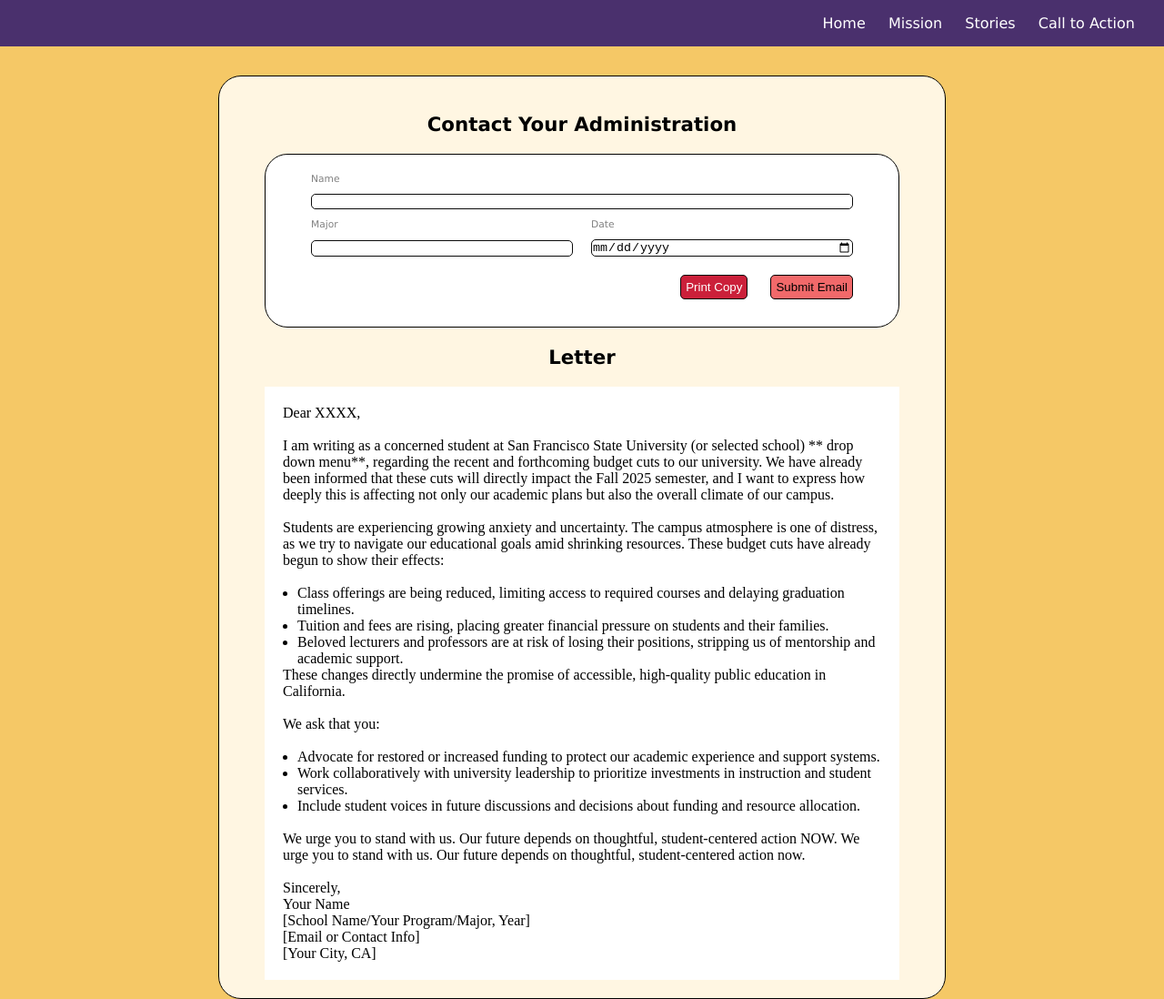
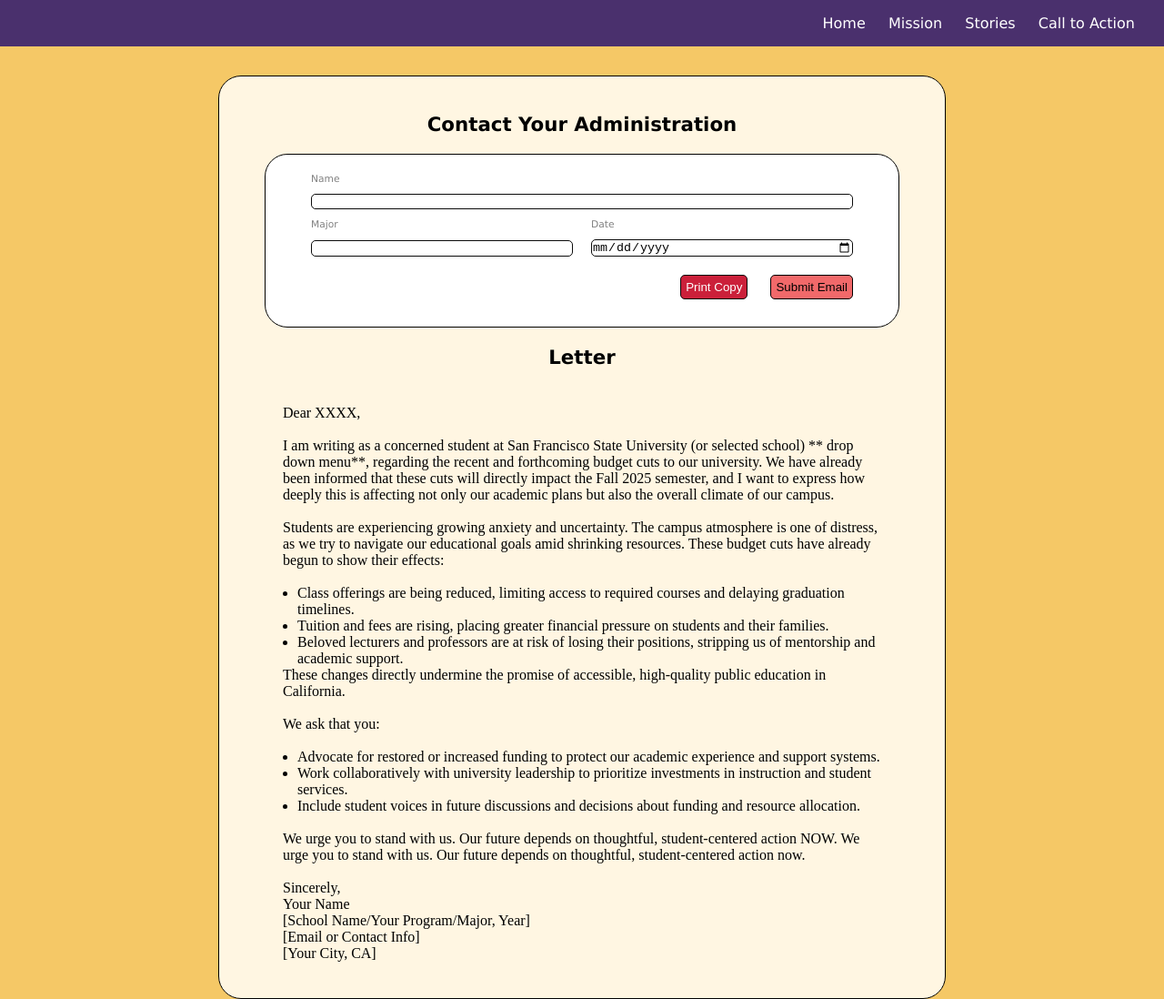
Before and after one commit to Destineytr/call_to_action, a plain HTML site: page index.html in a window 1280 px wide. Shown: the top 1098 px of the page at 91% size. Drawn offline with Linux system fonts and the light colour scheme.

Commit message:
Update style.css

```diff
--- a/style.css
+++ b/style.css
@@ -117,7 +117,7 @@ nav {
     padding: 20px 40px;
 }
 .letter {
-    background-color: white;
+    background-color: #fff6e2;
     font-family: 'Times New Roman', Times, serif;
     text-align: left;
     padding: 20px;
```
